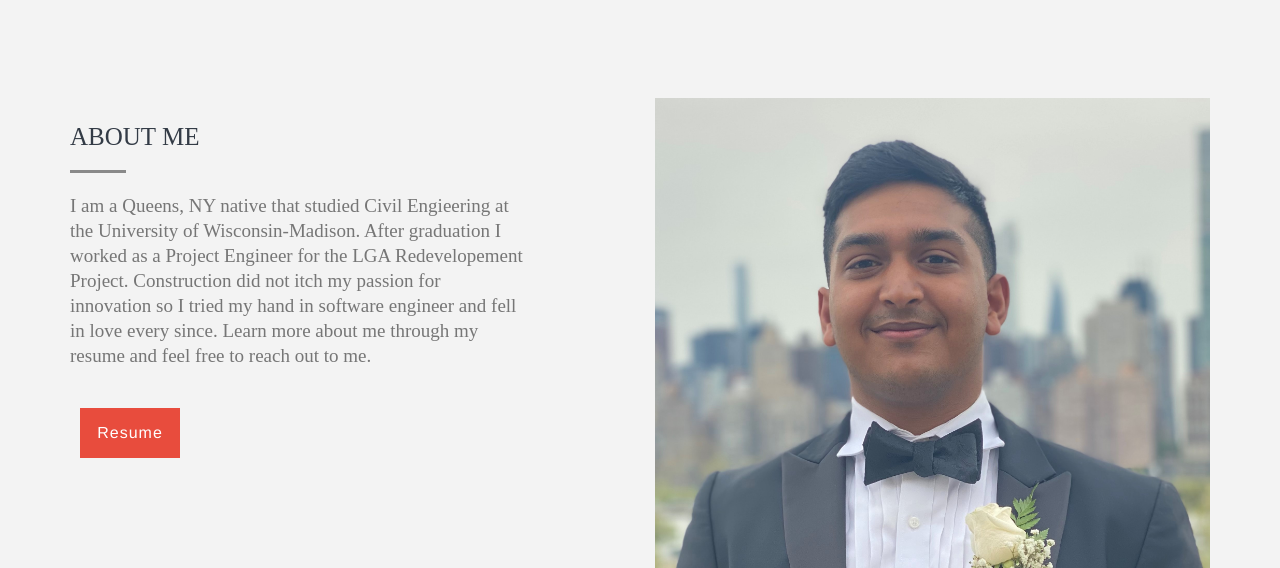
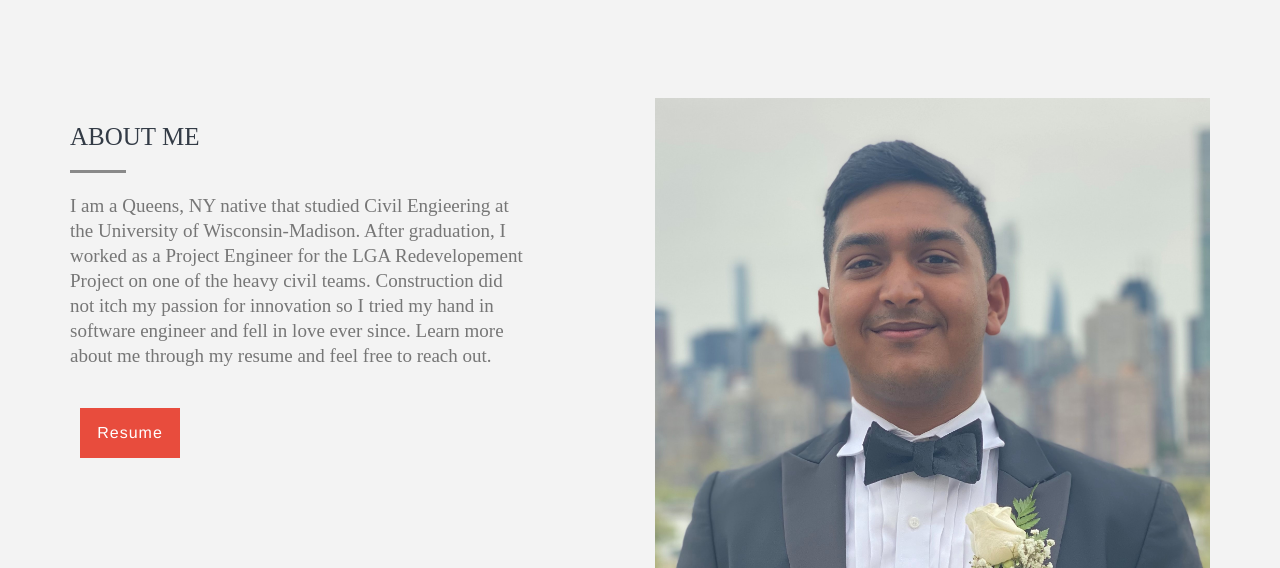
Before and after one commit to asaha718/portfoli_site, a plain HTML site: page index.html in a window 1280 px wide. Shown: the part 663-1231 px from the top of the page. Drawn offline with Linux system fonts and the light colour scheme.

Commit message:
update bio

```diff
--- a/index.html
+++ b/index.html
@@ -108,11 +108,11 @@
 							<h2>ABOUT ME</h2>
 							<div class="separetor2"></div>
 							<p>I am a Queens, NY native that studied Civil Engieering at the
-								University of Wisconsin-Madison. After graduation I worked as
-								a Project Engineer for the LGA Redevelopement Project. Construction
-								did not itch my passion for innovation so I tried my hand in
-								software engineer and fell in love every since. Learn more about me
-								through my resume and feel free to reach out to me.
+								University of Wisconsin-Madison. After graduation, I worked as
+								a Project Engineer for the LGA Redevelopement Project on one of
+								the heavy civil teams. Construction did not itch my passion for innovation
+								so I tried my hand in software engineer and fell in love ever since.
+								Learn more about me through my resume and feel free to reach out.
 							</p>
 
 							<a href="https://drive.google.com/file/d/1wJRgy_FfNpOLB7U8p8-nAE58RyodwAWP/view?usp=sharing" target="_blank" class="btn pink-btn">Resume</a>
```
